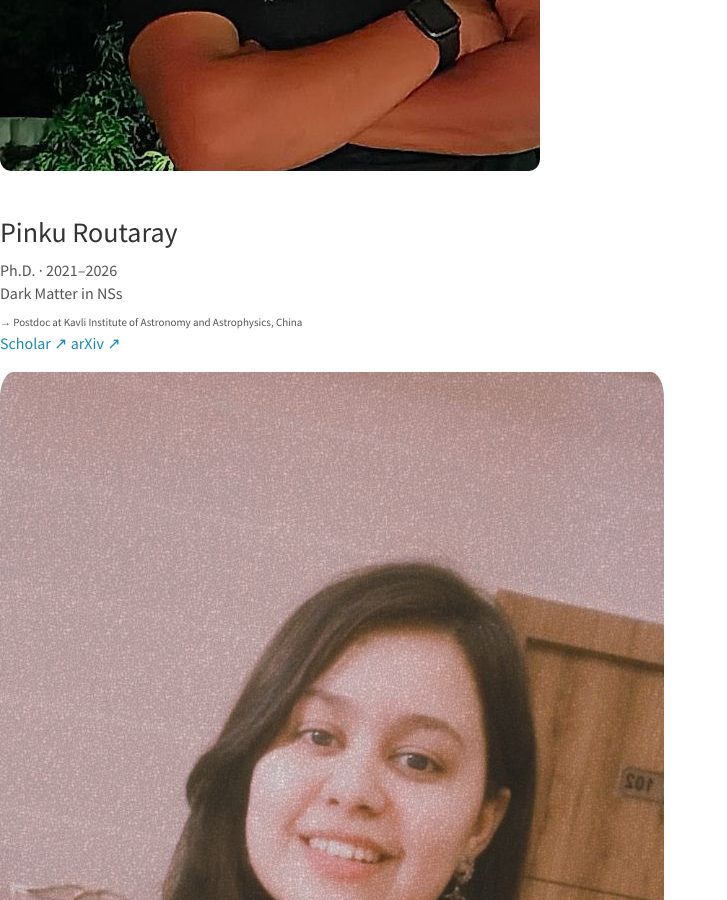
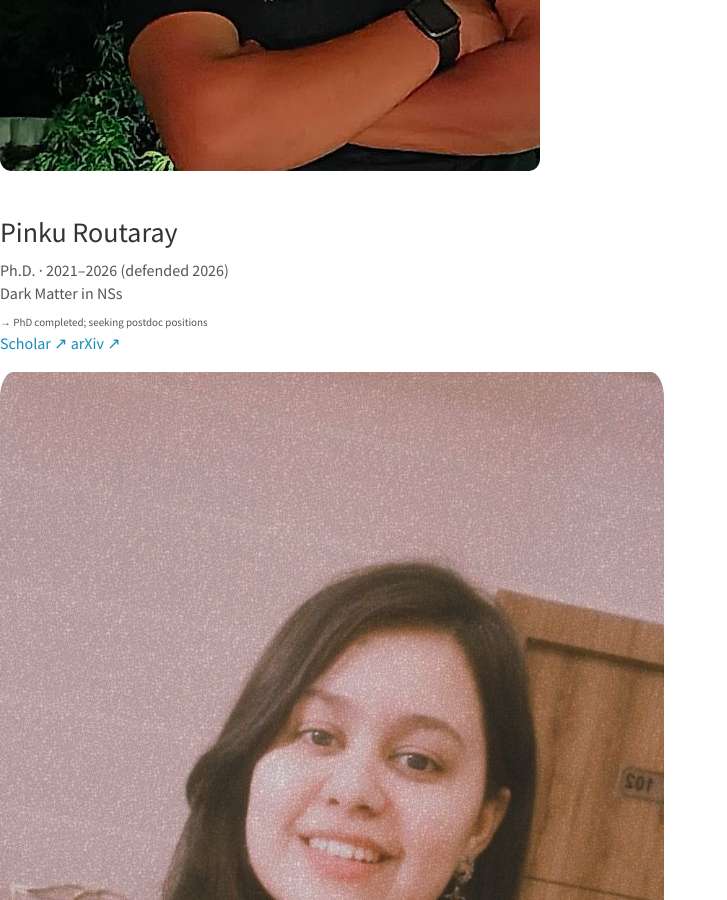
Before and after one commit to bharatiop/bharatiop.github.io, a Jekyll site: the page built from _pages/team.md, in a window 1280 px wide and 900 px high, scrolled down 3388 px. Shown: the whole window, without its empty margins (0-727 px from the left). Built offline with Jekyll 4.4.1, drawn with Linux system fonts in a browser that asks for light colours; some of the changed text lies outside the part shown.

Commit message:
Add files via upload

```diff
--- a/_pages/team.md
+++ b/_pages/team.md
@@ -123,9 +123,9 @@
              onerror="this.parentElement.classList.add('initials');this.parentElement.textContent='PR';this.remove()">
       </div>
       <h3>Pinku Routaray</h3>
-      <div class="role">Ph.D. · 2021–2026</div>
+      <div class="role">Ph.D. · 2021–2026 (defended 2026)</div>
       <span class="tag">Dark Matter in NSs</span>
-      <div style="margin-top:4px;"><span class="tag tag-green" style="font-size:11px;">→ Postdoc at Kavli Institute of Astronomy and Astrophysics, China</span></div>
+      <div style="margin-top:4px;"><span class="tag tag-green" style="font-size:11px;">→ PhD completed; seeking postdoc positions</span></div>
       <div class="team-links mt-4">
         <a href="https://scholar.google.com/citations?user=d1j-L6cAAAAJ&amp;hl=en" class="tag" target="_blank" rel="noopener">Scholar ↗</a>
         <a href="https://arxiv.org/search/?searchtype=author&amp;query=Routaray+Pinku" class="tag" target="_blank" rel="noopener">arXiv ↗</a>
@@ -138,7 +138,7 @@
              onerror="this.parentElement.classList.add('initials');this.parentElement.textContent='KK';this.remove()">
       </div>
       <h3>Kanika Karan</h3>
-      <div class="role">MSc Thesis · 2025–2026</div>
+      <div class="role">MSc Thesis · 2025–2026 (completed)</div>
       <span class="tag">Quasinormal Modes in NSs</span>
       <div class="team-links mt-4">
         <a href="mailto:kanikakakran05062001@gmail.com" class="tag">Email</a>
@@ -153,6 +153,7 @@
       <h3>Shubhajit Saha</h3>
       <div class="role">MSc Thesis · 2025–2026</div>
       <span class="tag">Quarkyonic Matter</span>
+      <div style="margin-top:4px;"><span class="tag tag-green" style="font-size:11px;">→ PhD at NISER Bhubaneswar</span></div>
       <div class="team-links mt-4">
         <a href="mailto:shubhajitsaha80@gmail.com" class="tag">Email</a>
       </div>
@@ -167,7 +168,7 @@
       <div class="role">MSc Thesis · 2021–2022</div>
       <span class="tag">f- and p-mode Oscillations</span>
       <div class="mt-4">
-        <span class="tag tag-green" style="font-size:11px;">→ PhD at Florida State University, USA</span>
+        <span class="tag tag-green" style="font-size:11px;">→ PhD at Florida State University, USA (J. Piekarewicz group)</span>
       </div>
       <div class="team-links mt-4">
         <a href="https://journals.aps.org/prd/abstract/10.1103/PhysRevD.106.063005" class="tag" target="_blank" rel="noopener">Phys. Rev. D (2022) ↗</a>
@@ -182,6 +183,7 @@
       <h3>Sailesh Ranjan Mohanty</h3>
       <div class="role">IMSc Thesis · 2022–2023</div>
       <span class="tag">Anisotropy &amp; Collapse</span>
+      <div style="margin-top:4px;"><span class="tag tag-green" style="font-size:11px;">→ IIT-JEE Physics Faculty</span></div>
       <div class="team-links mt-4">
         <a href="https://arxiv.org/abs/2410.16689" class="tag" target="_blank" rel="noopener">arXiv:2410.16689 (2025) ↗</a>
         <a href="https://iopscience.iop.org/article/10.1088/1475-7516/2024/03/054" class="tag" target="_blank" rel="noopener">JCAP 2024 ↗</a>
@@ -196,6 +198,7 @@
       <h3>Shahebaj Hasan Shaikh</h3>
       <div class="role">MSc Thesis · 2022–2023</div>
       <span class="tag">Finite Temperature EoS</span>
+      <div style="margin-top:4px;"><span class="tag tag-green" style="font-size:11px;">→ PhD at IIT Kanpur</span></div>
       <div class="team-links mt-4">
         <a href="https://arxiv.org/abs/2307.06892" class="tag" target="_blank" rel="noopener">arXiv ↗</a>
       </div>
@@ -209,6 +212,7 @@
       <h3>Khokan Singhao</h3>
       <div class="role">MSc Thesis · 2022–2023</div>
       <span class="tag">Delta-Baryons in NSs</span>
+      <div style="margin-top:4px;"><span class="tag tag-green" style="font-size:11px;">→ Senior Physics Faculty, PhysicsWallah</span></div>
     </div>
 
     <div class="team-card">
@@ -219,6 +223,7 @@
       <h3>Mrityunjoy Singha</h3>
       <div class="role">MSc Thesis · 2022–2023</div>
       <span class="tag">Dark Compact Objects</span>
+      <div style="margin-top:4px;"><span class="tag tag-green" style="font-size:11px;">→ PhD at S. N. Bose, Kolkata</span></div>
     </div>
 
     <div class="team-card">
@@ -229,6 +234,7 @@
       <h3>Souhardya Sen</h3>
       <div class="role">MSc Thesis · 2021–2022</div>
       <span class="tag">Radial Oscillations</span>
+      <div style="margin-top:4px;"><span class="tag tag-green" style="font-size:11px;">→ PhD candidate in Astrophysics</span></div>
       <div class="team-links mt-4">
         <a href="https://arxiv.org/pdf/2205.02076.pdf" class="tag" target="_blank" rel="noopener">Galaxies (2023) ↗</a>
       </div>
@@ -242,6 +248,7 @@
       <h3>Soumya Prakash Behera</h3>
       <div class="role">IMSc Thesis · 2020–2021</div>
       <span class="tag">GWs from Deformed Pulsars</span>
+      <div style="margin-top:4px;"><span class="tag tag-green" style="font-size:11px;">→ PhD (Biophysics), Johns Hopkins Univ. (defended 2026)</span></div>
     </div>
 
     <div class="team-card">
@@ -252,6 +259,7 @@
       <h3>Vikram Singh Khati</h3>
       <div class="role">MSc Thesis · 2020–2021</div>
       <span class="tag">Dark Matter in NS Core</span>
+      <div style="margin-top:4px;"><span class="tag tag-green" style="font-size:11px;">→ Senior Staff Engineer, Equinix Bangalore</span></div>
     </div>
 
     <div class="team-card">
```
